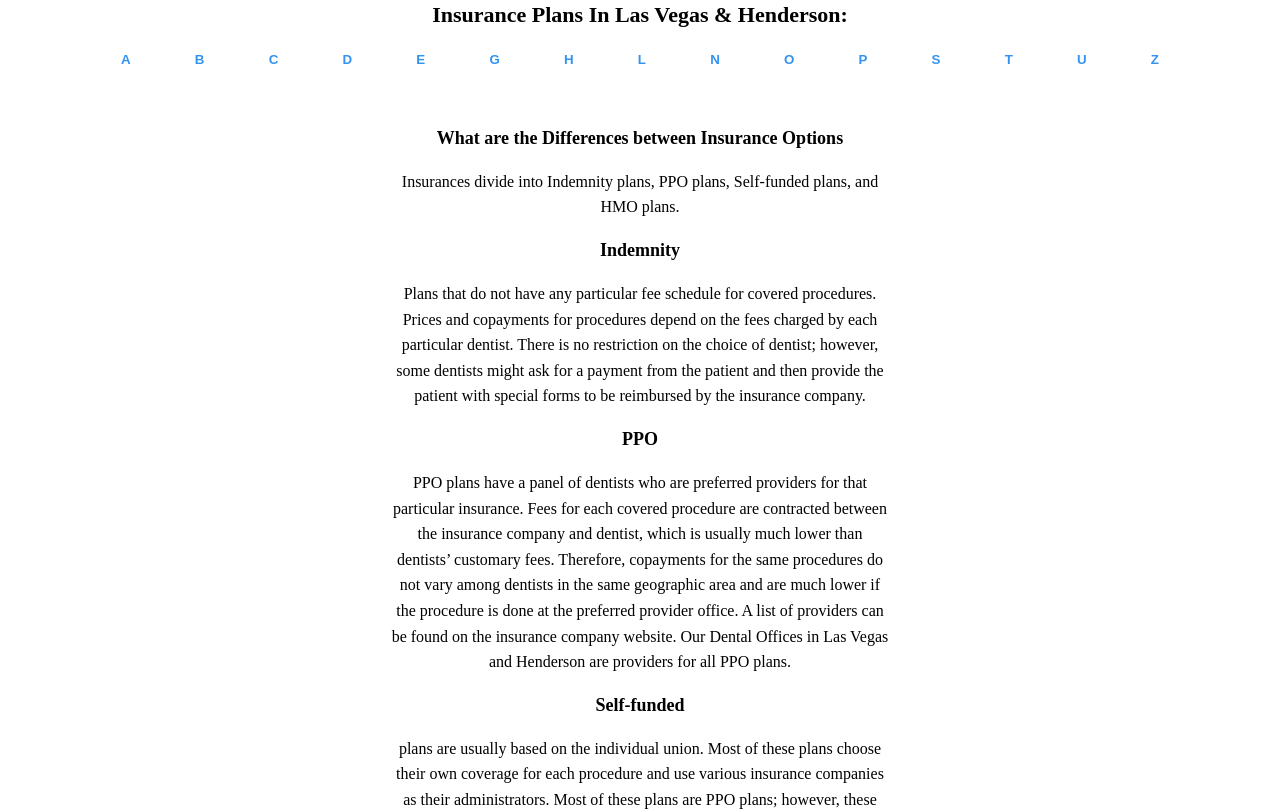
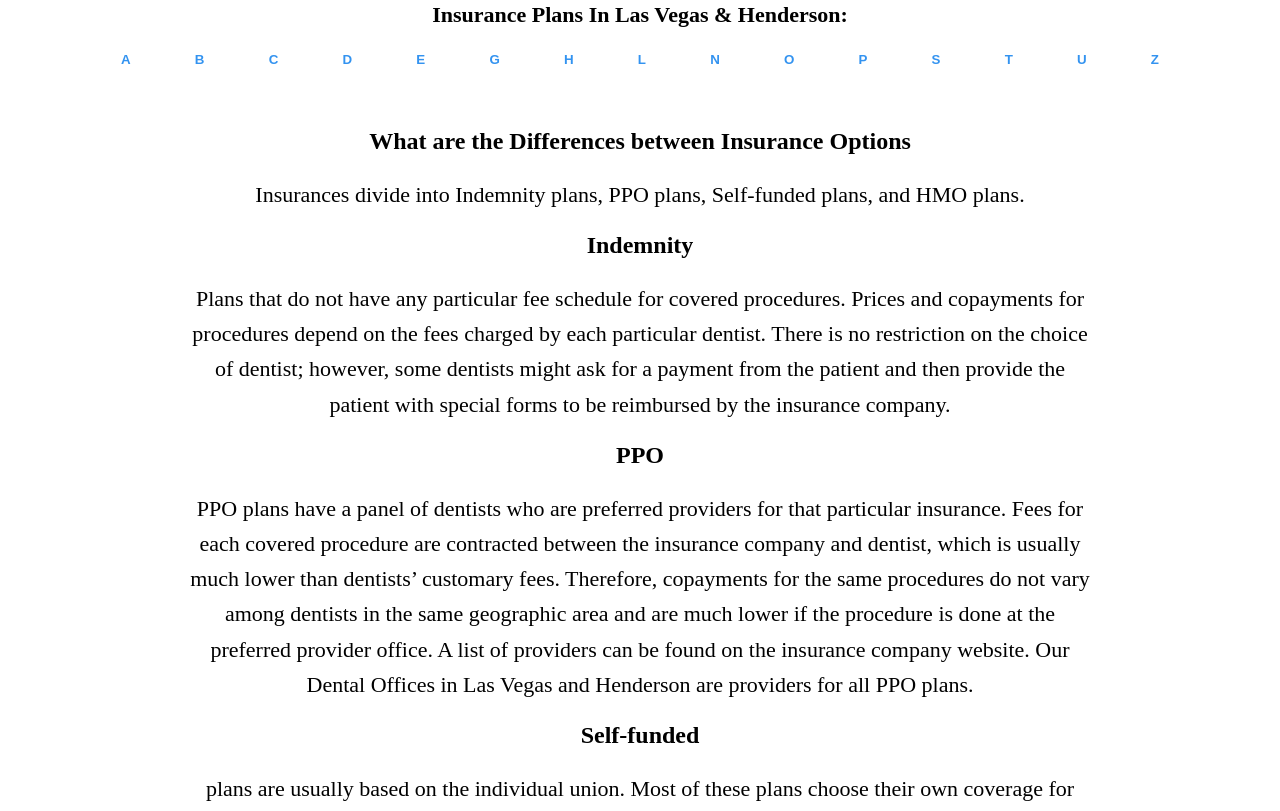
Before and after one commit to idenispankov/lake_mead_dental_next_js, a Next.js app: page /insurance in a window 1280 px wide. Shown: the part 480-1291 px from the top of the page. Built offline with nearby package versions, Linux system fonts and the light colour scheme.

Commit message:
insurance component ready

```diff
--- a/components/Insurance/Insurance.module.css
+++ b/components/Insurance/Insurance.module.css
@@ -158,6 +158,15 @@
     grid-template-columns: repeat(2, 1fr);
     min-width: 550px;
   }
+  .options__container {
+    max-width: 600px;
+  }
+  .options__heading {
+    font-size: 22px;
+  }
+  .options__text {
+    font-size: 20px;
+  }
 }
 
 @media screen and (min-width: 1024px) {
@@ -207,4 +216,13 @@
     max-width: 1050px;
     margin-bottom: 40px;
   }
+  .options__container {
+    max-width: 900px;
+  }
+  .options__heading {
+    font-size: 24px;
+  }
+  .options__text {
+    font-size: 22px;
+  }
 }
```
